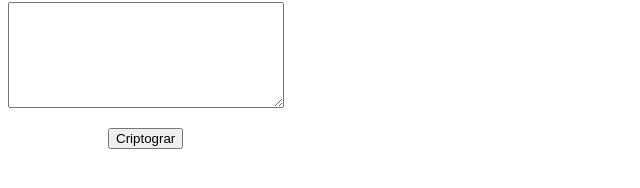
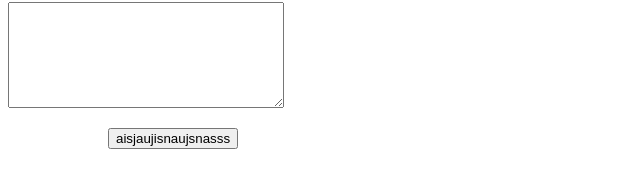
Before and after one commit to hiagoleresdev/Algoritimo-RSA-JS, a plain HTML site: page index.html in a window 1280 px wide. Shown: the part 220-408 px from the top of the page, without its empty margins (0-640 px from the left). Drawn offline with Linux system fonts and the light colour scheme.

Commit message:
Alteração de teste

```diff
--- a/index.html
+++ b/index.html
@@ -19,7 +19,7 @@
     <textarea class="textarea" id="mensagem"></textarea>
 
     <p></p>
-    <button class="botao" onclick="verificarPrimos()">Criptograr</button>
+    <button class="botao" onclick="verificarPrimos()">aisjaujisnaujsnasss</button>
     <p id="encrypted"></p>
 
     <div id="campo1" style="display: none">
```
